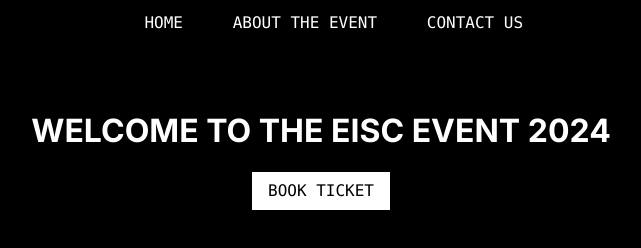
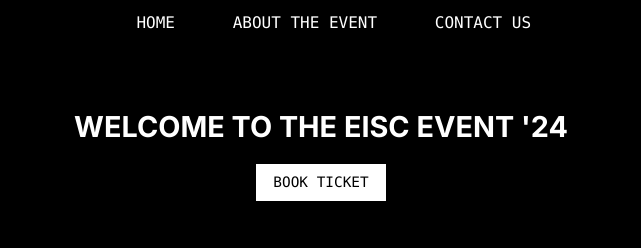
Before and after one commit to BeanZ141/f3-24c, a website: page public/index.html in a window 1280 px wide. Shown: the whole page, without its empty margins (319-960 px from the left). Drawn offline with Linux system fonts and the light colour scheme; some packages are replaced by stand-ins of ours.

Commit message:
Changes to index.css 17:42

```diff
--- a/css/index.css
+++ b/css/index.css
@@ -22,7 +22,7 @@ nav {
 nav a {
     color: white;
     text-decoration: none;
-    padding: 20px;
+    padding: 1.5rem;
 }
 
 nav a:hover {
@@ -36,6 +36,7 @@ nav a:hover {
     text-align: center;
     position: relative;
     top: 90px;
+    font-size: 0.9em;
     font-family: 'Inter', sans-serif;
     font-weight: thin;
 }
@@ -44,8 +45,8 @@ nav a:hover {
     background-color: #fff;
     color: #000;
     font-family: consolas;
-    font-size: 1rem;
-    border: none;
+    font-size: 1em;
+    border: 1px solid #fff;
     padding: 0.6rem 1rem;
 }
 
--- a/public/index.html
+++ b/public/index.html
@@ -24,15 +24,14 @@
   </head>
   <body>
     <nav>
-      <a href="#home">HOME</a>
-      <a href="purchase-ticket.html">ABOUT THE EVENT</a>
+      <a href="/public/index.html">HOME</a>
+      <a href="/public/purchase-ticket.html">ABOUT THE EVENT</a>
       <a href="#contact">CONTACT US</a>
     </nav>
 
     <div class="welcome-section">
-      <h1>WELCOME TO THE EISC EVENT 2024</h1>
+      <h1>WELCOME TO THE EISC EVENT '24</h1>
       <button class="book-ticket">BOOK TICKET</button>
     </div>
-
   </body>
 </html>
```
